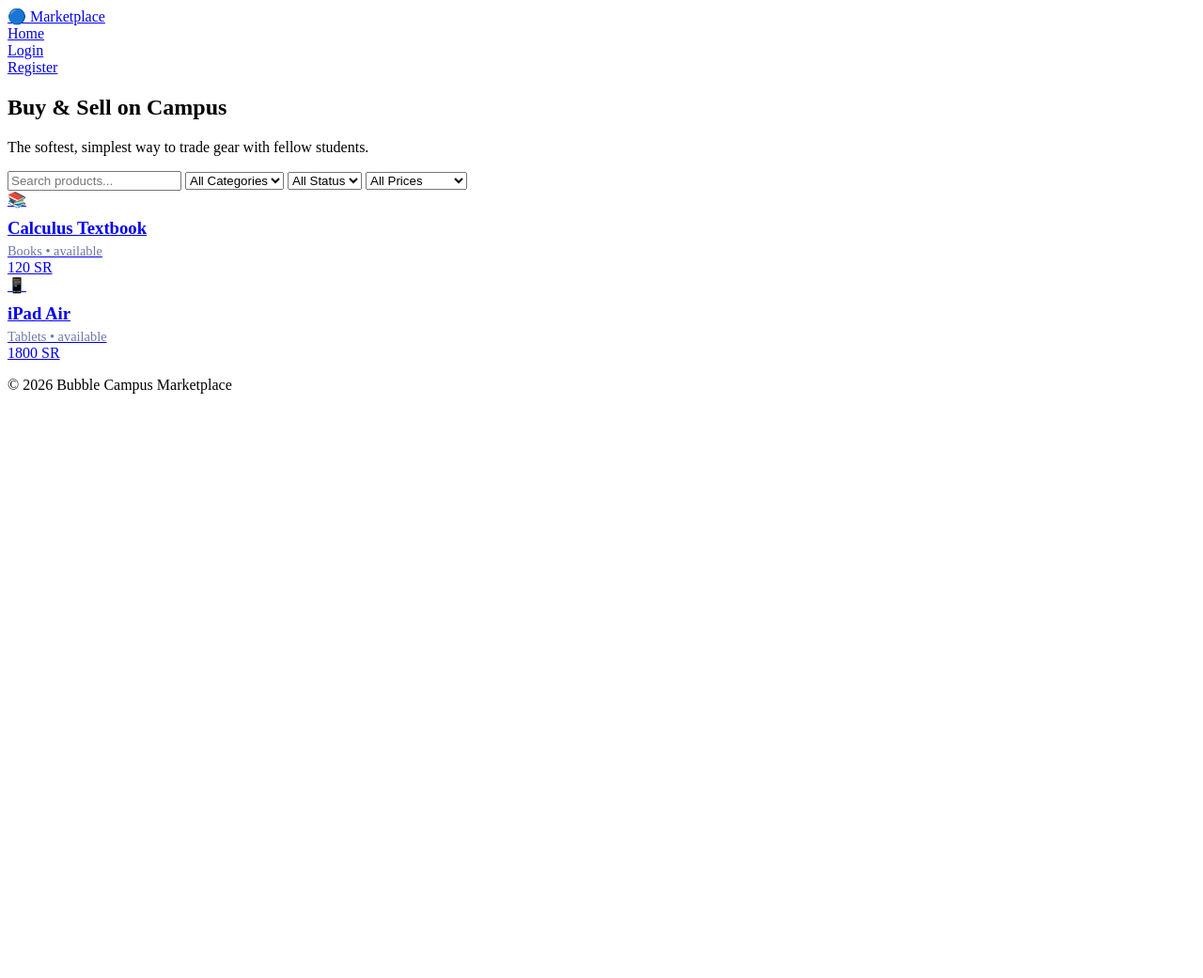
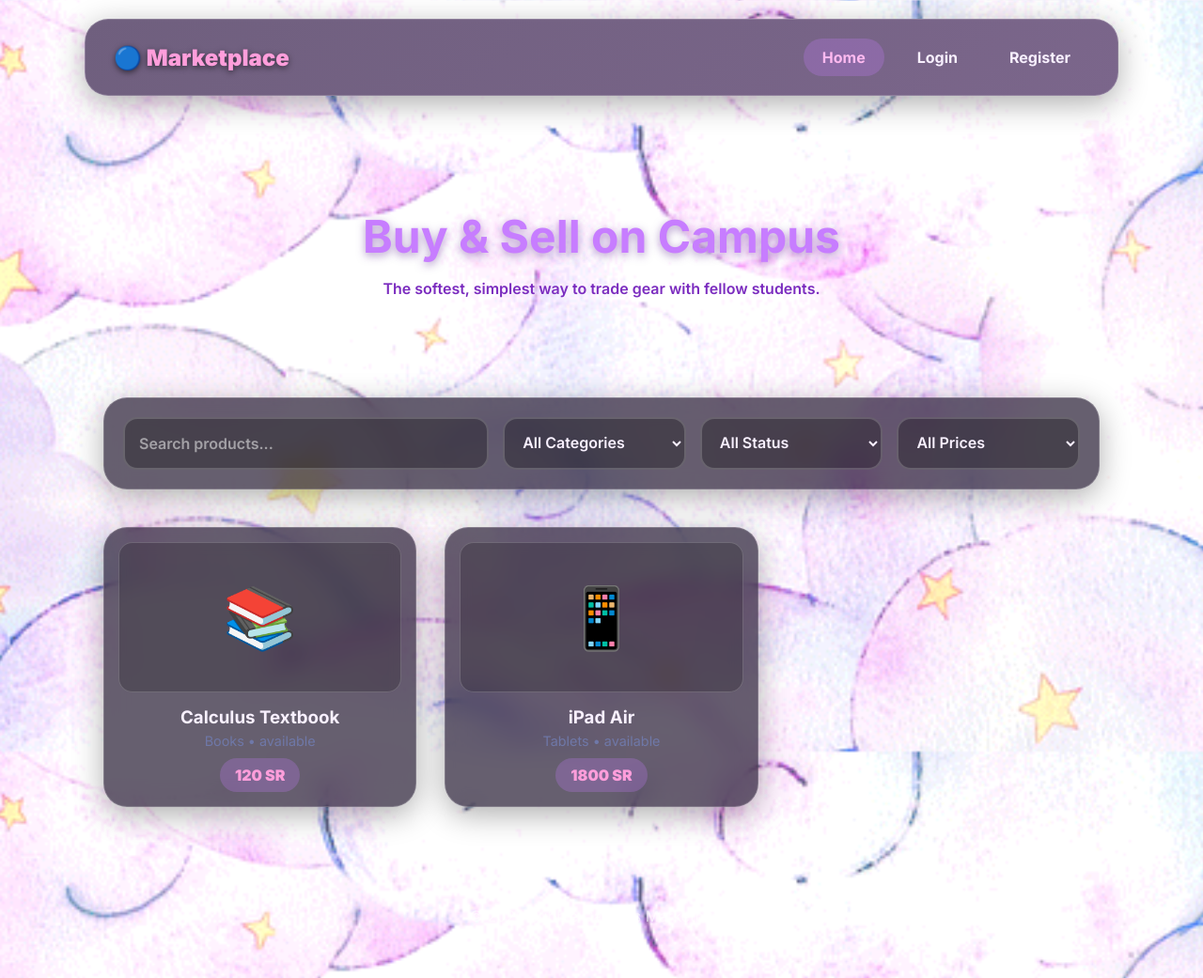
Before and after one commit to Jana-Darandari/Cs381-final-project, a PHP site: page / in a window 1280 px wide. Shown: the whole page at 94% size. Before the commit the page ends 419 px from the top, so only its background shows below. Run offline with PHP 8.4, Linux system fonts and the light colour scheme.

Commit message:
fix styles css

```diff
--- a/styles.css
+++ b/styles.css
@@ -1,4 +1,3 @@
-<<<<<<< HEAD
 :root {
   --bubble-blue: #c77dff;
   --bubble-light: rgba(199, 125, 255, 0.25);
@@ -7,29 +6,14 @@
   --white: rgba(20, 10, 35, 0.65);
   --glass-border: rgba(255, 255, 255, 0.18);
   --shadow: 0 8px 32px 0 rgba(0, 0, 0, 0.32);
-=======
-/* Project: Campus Marketplace (Phase 2)
-   Theme: Dreamy Purple Glass
-*/
-
-:root {
-  --bubble-blue: #c77dff;
-  --bubble-light: rgba(199, 125, 255, 0.2);
-  --bubble-pink: #ffbaf0;
-  --navy: #f8f0ff;
-  --white: rgba(20, 10, 35, 0.65);
-  --glass-border: rgba(255, 255, 255, 0.15);
-  --shadow: 0 8px 32px 0 rgba(0, 0, 0, 0.37);
->>>>>>> 7943dfe5f1187b8580a4db16dd0b8950157f8d72
   --radius: 25px;
 }
 
-* { box-sizing: border-box; font-family: 'Inter', sans-serif; }
+* {
+  box-sizing: border-box;
+  font-family: 'Inter', sans-serif;
+}
 
-<<<<<<< HEAD
-=======
-/* --- Smooth Page Transition Animation --- */
->>>>>>> 7943dfe5f1187b8580a4db16dd0b8950157f8d72
 @keyframes dreamyFade {
   from { opacity: 0; }
   to { opacity: 1; }
@@ -37,24 +21,18 @@
 
 body {
   margin: 0;
-<<<<<<< HEAD
   background:
     linear-gradient(rgba(255,255,255,0.28), rgba(255,255,255,0.28)),
     url('background.gif') no-repeat center center fixed;
   background-size: cover;
   color: var(--navy);
-=======
-  /* #140a23 acts as a dark base to prevent the jarring white flash while the GIF loads */
-  background: #140a23 url('bg.gif') no-repeat center center fixed;
-  background-size: cover;
-  color: var(--navy);
-  /* Triggers the fade-in every time a page loads */
->>>>>>> 7943dfe5f1187b8580a4db16dd0b8950157f8d72
   animation: dreamyFade 0.4s ease-in-out;
 }
 
-a { text-decoration: none; color: inherit; }
-<<<<<<< HEAD
+a {
+  text-decoration: none;
+  color: inherit;
+}
 
 .container {
   max-width: 1100px;
@@ -62,7 +40,6 @@ a { text-decoration: none; color: inherit; }
   padding: 0 20px;
 }
 
-/* ===== HEADER ===== */
 .site-header {
   background: linear-gradient(135deg, #6f5f7e, #7b668b);
   margin: 20px auto;
@@ -77,7 +54,6 @@ a { text-decoration: none; color: inherit; }
   align-items: center;
 }
 
-/* ===== LOGO ===== */
 .brand {
   font-size: 1.5rem;
   font-weight: 900;
@@ -87,28 +63,27 @@ a { text-decoration: none; color: inherit; }
   align-items: center;
 }
 
-/* 💜 البابل الموف (بدون أي أزرق نهائيًا) */
 .brand span {
   width: 18px;
   height: 18px;
   border-radius: 50%;
   display: inline-block;
   margin-right: 10px;
-
   background: #c77dff !important;
   box-shadow:
     0 0 12px rgba(199, 125, 255, 0.8),
     inset 0 0 6px rgba(255,255,255,0.5);
 }
 
-/* 🔥 يمنع أي لون أزرق من الرجوع */
 .brand i,
 .brand img {
   filter: hue-rotate(260deg) !important;
 }
 
-/* ===== NAV ===== */
-.nav-links { display: flex; gap: 15px; }
+.nav-links {
+  display: flex;
+  gap: 15px;
+}
 
 .nav-link {
   font-weight: 700;
@@ -126,9 +101,10 @@ a { text-decoration: none; color: inherit; }
 
 .admin-only,
 .logged-in-only,
-.guest-only { display: none; }
+.guest-only {
+  display: none;
+}
 
-/* ===== HERO ===== */
 .hero {
   text-align: center;
   padding: 60px 20px;
@@ -150,7 +126,6 @@ a { text-decoration: none; color: inherit; }
   text-shadow: 0 2px 8px rgba(255,255,255,0.8);
 }
 
-/* ===== SEARCH ===== */
 .search-bar {
   background: var(--white);
   padding: 20px;
@@ -161,6 +136,7 @@ a { text-decoration: none; color: inherit; }
   gap: 15px;
   margin-bottom: 40px;
   backdrop-filter: blur(12px);
+  -webkit-backdrop-filter: blur(12px);
   border: 1px solid var(--glass-border);
 }
 
@@ -196,7 +172,6 @@ a { text-decoration: none; color: inherit; }
   color: #fff;
 }
 
-/* ===== BUTTONS ===== */
 .role-btn {
   flex: 1;
   padding: 15px;
@@ -214,7 +189,6 @@ a { text-decoration: none; color: inherit; }
   color: #fff;
 }
 
-/* ===== PRODUCTS ===== */
 .grid-products {
   display: grid;
   grid-template-columns: repeat(auto-fill, minmax(250px, 1fr));
@@ -230,6 +204,7 @@ a { text-decoration: none; color: inherit; }
   transition: 0.3s;
   border: 1px solid var(--glass-border);
   backdrop-filter: blur(12px);
+  -webkit-backdrop-filter: blur(12px);
 }
 
 .card:hover {
@@ -261,7 +236,6 @@ a { text-decoration: none; color: inherit; }
   margin-top: 10px;
 }
 
-/* ===== BUTTON ===== */
 .btn {
   display: inline-block;
   padding: 15px 30px;
@@ -278,88 +252,20 @@ a { text-decoration: none; color: inherit; }
   transform: scale(1.05);
 }
 
-/* ===== FOOTER ===== */
+.btn-ghost {
+  background: var(--bubble-light);
+  color: var(--navy);
+  border: 1px solid var(--glass-border);
+  box-shadow: none;
+}
+
+.btn-ghost:hover {
+  background: rgba(255,255,255,0.1);
+}
+
 .footer {
   text-align: center;
   padding: 40px;
   color: rgba(255,255,255,0.6);
   margin-top: 50px;
 }
-=======
-.container { max-width: 1100px; margin: 0 auto; padding: 0 20px; }
-
-/* --- Header --- */
-.site-header {
-  background: var(--white); margin: 20px auto; padding: 20px 30px;
-  border-radius: var(--radius); box-shadow: var(--shadow);
-  backdrop-filter: blur(12px); -webkit-backdrop-filter: blur(12px);
-  border: 1px solid var(--glass-border);
-  display: flex; justify-content: space-between; align-items: center;
-}
-.brand { font-size: 1.5rem; font-weight: 900; color: var(--bubble-blue); text-shadow: 0 2px 5px rgba(0,0,0,0.5); }
-.nav-links { display: flex; gap: 15px; }
-.nav-link { font-weight: 700; padding: 10px 20px; border-radius: 20px; transition: 0.3s; color: var(--navy); }
-.nav-link:hover, .nav-link.active { background: var(--bubble-light); color: var(--bubble-pink); }
-.admin-only, .logged-in-only, .guest-only { display: none; }
-
-/* --- Hero --- */
-.hero { text-align: center; padding: 60px 20px; margin-bottom: 30px; }
-.hero h1 { font-size: 3rem; color: var(--bubble-pink); margin-bottom: 10px; text-shadow: 0 2px 10px rgba(0,0,0,0.8); }
-.hero p { text-shadow: 0 2px 5px rgba(0,0,0,0.8); }
-
-/* --- Search Bar --- */
-.search-bar {
-  background: var(--white); padding: 20px; border-radius: var(--radius);
-  box-shadow: var(--shadow); display: grid; grid-template-columns: 2fr 1fr 1fr 1fr; gap: 15px;
-  margin-bottom: 40px; backdrop-filter: blur(12px); -webkit-backdrop-filter: blur(12px);
-  border: 1px solid var(--glass-border);
-}
-
-/* --- Forms & Inputs --- */
-.bubble-input, .search-bar input, .search-bar select {
-  width: 100%; padding: 15px; border-radius: 15px;
-  background: rgba(0, 0, 0, 0.3); border: 2px solid var(--glass-border);
-  outline: none; font-size: 1rem; font-weight: 600; color: var(--navy); transition: 0.3s;
-}
-.bubble-input::placeholder, .search-bar input::placeholder { color: rgba(255, 255, 255, 0.5); }
-.bubble-input:focus, .search-bar input:focus, .search-bar select:focus { border-color: var(--bubble-blue); background: rgba(0,0,0,0.5); }
-.search-bar select option { background: #2a1b3d; color: #fff; }
-
-/* --- Role Switcher Buttons --- */
-.role-btn {
-  flex: 1; padding: 15px; border-radius: 15px; border: none; font-weight: 800;
-  cursor: pointer; transition: 0.3s; background: var(--bubble-light); color: var(--navy);
-}
-.role-btn.active { background: var(--bubble-blue); color: #fff; text-shadow: 0 1px 3px rgba(0,0,0,0.5); }
-
-/* --- Product Cards --- */
-.grid-products { display: grid; grid-template-columns: repeat(auto-fill, minmax(250px, 1fr)); gap: 30px; }
-.card {
-  background: var(--white); border-radius: var(--radius); padding: 15px;
-  box-shadow: var(--shadow); text-align: center; transition: 0.3s;
-  border: 1px solid var(--glass-border); backdrop-filter: blur(12px); -webkit-backdrop-filter: blur(12px);
-}
-.card:hover { transform: translateY(-5px); border-color: var(--bubble-blue); box-shadow: 0 15px 35px rgba(199, 125, 255, 0.3); }
-.product-image {
-  height: 160px; background: rgba(0,0,0,0.2); border-radius: 15px;
-  display: flex; align-items: center; justify-content: center; font-size: 4rem; margin-bottom: 15px;
-  border: 1px solid var(--glass-border); overflow: hidden;
-}
-.product-price {
-  display: inline-block; background: var(--bubble-light); color: var(--bubble-pink);
-  padding: 8px 16px; border-radius: 20px; font-weight: 800; margin-top: 10px; border: 1px solid var(--glass-border);
-}
-
-/* --- Buttons --- */
-.btn {
-  display: inline-block; padding: 15px 30px; background: var(--bubble-blue);
-  color: #fff; font-weight: 800; border-radius: 30px; border: none; cursor: pointer; transition: 0.3s;
-  box-shadow: 0 4px 15px rgba(199, 125, 255, 0.4); text-shadow: 0 1px 3px rgba(0,0,0,0.5);
-}
-.btn:hover { transform: scale(1.05); box-shadow: 0 6px 20px rgba(199, 125, 255, 0.6); }
-.btn-ghost { background: var(--bubble-light); color: var(--navy); border: 1px solid var(--glass-border); box-shadow: none; }
-.btn-ghost:hover { background: rgba(255,255,255,0.1); }
-
-/* --- Footer --- */
-.footer { text-align: center; padding: 40px; color: rgba(255,255,255,0.6); margin-top: 50px; text-shadow: 0 1px 3px rgba(0,0,0,0.8); }
->>>>>>> 7943dfe5f1187b8580a4db16dd0b8950157f8d72
```
